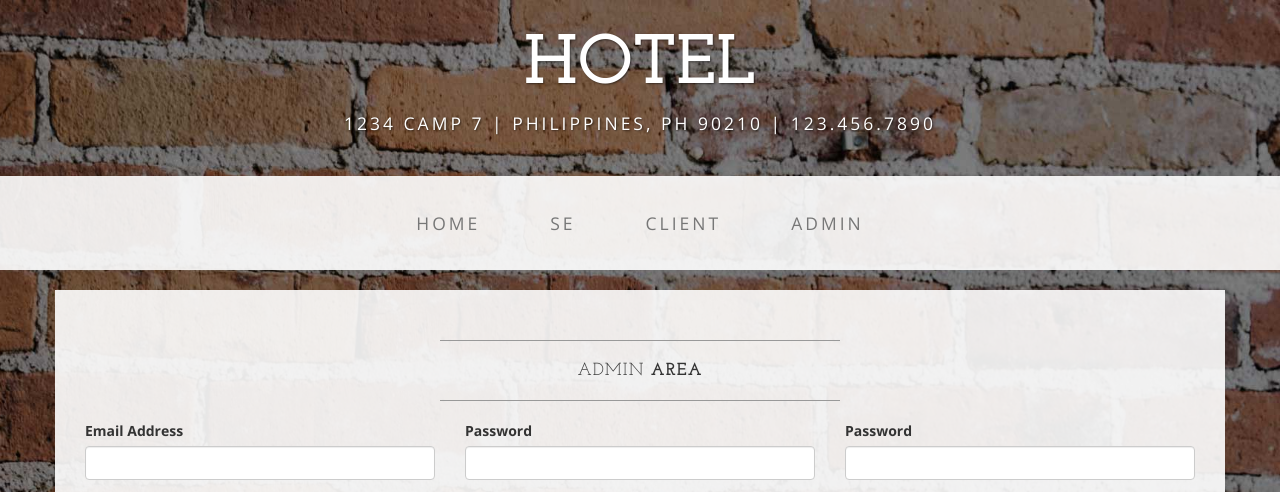
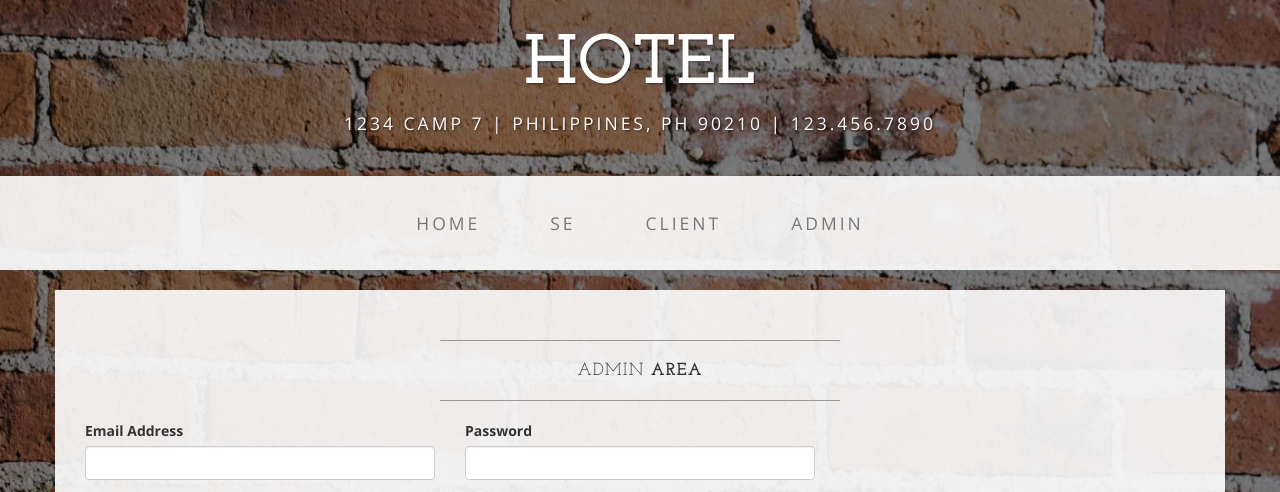
Before and after one commit to jhennatividad/Cake.github.io, a website: page contact.html in a window 1280 px wide. Shown: the top 492 px of the page. Drawn offline with nearby package versions, Linux system fonts and the light colour scheme.

Commit message:
Update contact.html

```diff
--- a/contact.html
+++ b/contact.html
@@ -92,10 +92,6 @@
                                 <label>Password</label>
                                 <input type="email" class="form-control">
                             </div>
-                              <div class="form-group col-lg-4">
-                                <label>Password</label>
-                                <input type="email" class="form-control">
-                            </div>
 
                             <div class="form-group col-lg-12">
                                 <input type="hidden" name="save" value="contact">
```
